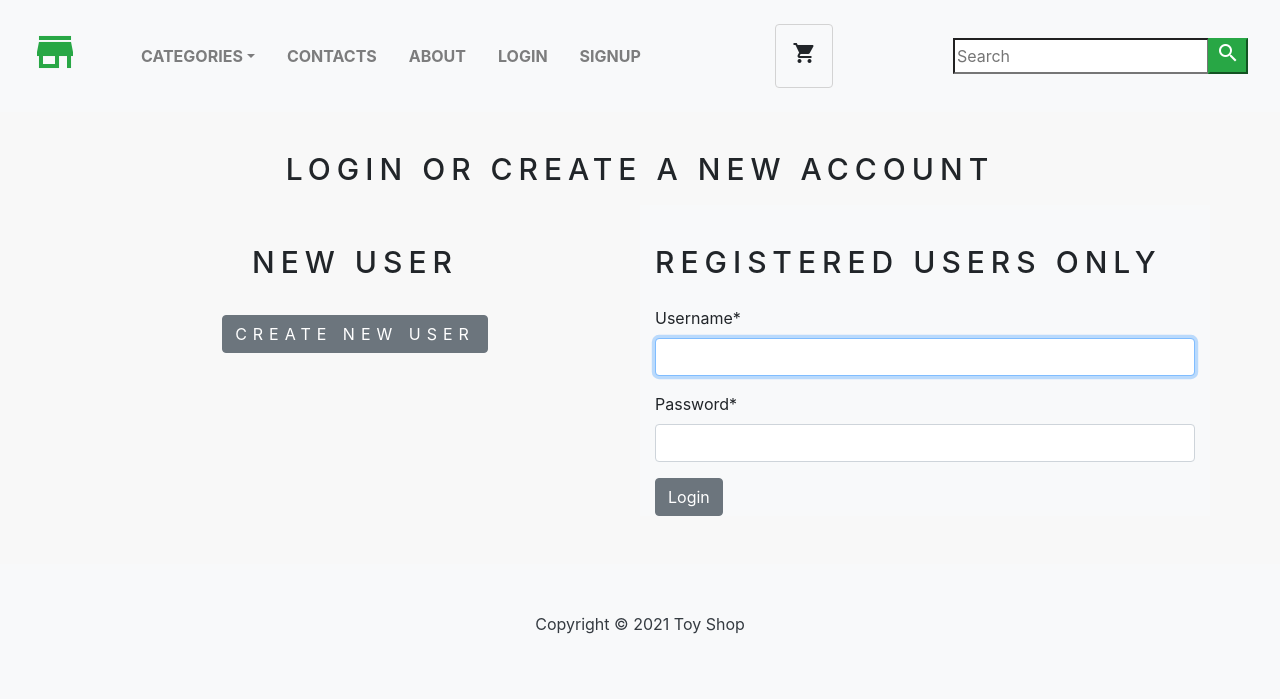
After one commit to Kalmykovalexander/ecommerce-project, a Django app: page /account/login/ in a window 1280 px wide. The commit adds this page. Shown: the top 699 px of the page. Run offline with Django 3.2, Linux system fonts and the light colour scheme; data that the repository does not hold is empty; some libraries are stand-ins or nearby versions.

Commit message:
Add login and logout features

```diff
--- a/ecommerce/static/css/base.css
+++ b/ecommerce/static/css/base.css
@@ -24,3 +24,7 @@ body {
     color: red;
     font-weight: bold;
 }
+
+.custom_div {
+    margin-botton: 20px !important;
+}
--- a/shop/Templates/cart.html
+++ b/shop/Templates/cart.html
@@ -36,7 +36,7 @@
         {% for cart_item in cart_items %}
         <tr>
           <td>
-            <a href="cart_item.product.get_url">
+            <a href="{{ cart_item.product.get_url }}">
               <img src="{{ cart_item.product.image.url }}" width="100" height="100">
             </a>
           </td>
--- /dev/null
+++ b/shop/Templates/login.html
@@ -0,0 +1,43 @@
+{% extends 'base.html' %}
+{% load static %}
+{% load crispy_forms_tags %}
+{% block title %}
+  Log in
+{% endblock %}
+
+{% block content %}
+
+  <div class="container">
+    <br>
+    <h1 class="product_title text-center">
+      Login or Create a New Account
+    </h1>
+    <div class="row">
+      <div class="col-12 col-sm-12 col-lg-6 text-center custom_div">
+        <br>
+        <h2 class="product_title">
+          New User
+        </h2>
+        <h2 class="product_title">
+          <a href="{% url 'signup' %}" class="btn btn-secondary">Create New User</a>
+        </h2>
+      </div>
+      <div class="col-12 col-sm-12 col-md-12 col-lg-6 bg-light">
+        <div>
+          <br>
+          <h2 class="product_title">
+            Registered Users Only
+          </h2>
+          <form method="post">
+            {% csrf_token %}
+            <p>{{ form | crispy }}</p>
+            <button type="submit" class="btn btn-secondary">
+              Login
+            </button>
+          </form>
+        </div>
+      </div>
+    </div>
+  </div>
+
+{% endblock %}
--- a/shop/Templates/navbar.html
+++ b/shop/Templates/navbar.html
@@ -16,6 +16,13 @@
       </li>
       <li class="nav-item"><a class="nav-link text-uppercase fw-bold px-3" href="">Contacts</a></li>
       <li class="nav-item"><a class="nav-link text-uppercase fw-bold px-3" href="">About</a></li>
+      {% if request.user.is_authenticated and request.user.first_name %}
+      <li class="nav-item"><a class="nav-link text-uppercase fw-bold px-3" href="{% url 'signout' %}">SignOut</a></li>
+      <li class="nav-item"><a class="nav-link text-uppercase fw-bold px-3">{{ request.user.first_name }}</a></li>
+      {% else %}
+      <li class="nav-item"><a class="nav-link text-uppercase fw-bold px-3" href="{% url 'login' %}">Login</a></li>
+      <li class="nav-item"><a class="nav-link text-uppercase fw-bold px-3" href="{% url 'signup' %}">SignUp</a></li>
+      {% endif %}
     </ul>
     <div>
       <a href="{% url 'cart_detail' %}" style="text-decoration: none">
--- a/shop/urls.py
+++ b/shop/urls.py
@@ -10,4 +10,6 @@ urlpatterns = [
     path('cart/remove/<int:product_id>', views.cart_remove, name='cart_remove'),
     path('cart/remove_product/<int:product_id>', views.cart_remove_product, name='cart_remove_product'),
     path('account/create/', views.signUpView, name='signup'),
+    path('account/login/', views.login_view, name='login'),
+    path('account/signout/', views.signoutView, name='signout'),
 ]
--- a/shop/views.py
+++ b/shop/views.py
@@ -1,6 +1,8 @@
 from django.core.exceptions import ObjectDoesNotExist
 from django.shortcuts import render, get_object_or_404, redirect
 from django.contrib.auth.models import Group, User
+from django.contrib.auth.forms import AuthenticationForm
+from django.contrib.auth import login, authenticate, logout
 
 from .forms import SignUpForm
 from .models import Category, Product, Cart, CartItem
@@ -93,3 +95,25 @@ def signUpView(request):
     else:
         form = SignUpForm()
     return render(request, 'signup.html', {'form': form})
+
+
+def login_view(request):
+    if request.method == 'POST':
+        form = AuthenticationForm(data=request.POST)
+        if form.is_valid():
+            username = request.POST['username']
+            password = request.POST['password']
+            user = authenticate(username=username, password=password)
+            if user is not None:
+                login(request, user)
+                return redirect('home')
+            else:
+                return redirect('signup')
+    else:
+        form = AuthenticationForm()
+    return  render(request, 'login.html', {'form': form})
+
+
+def signoutView(request):
+    logout(request)
+    return redirect('login')
```
